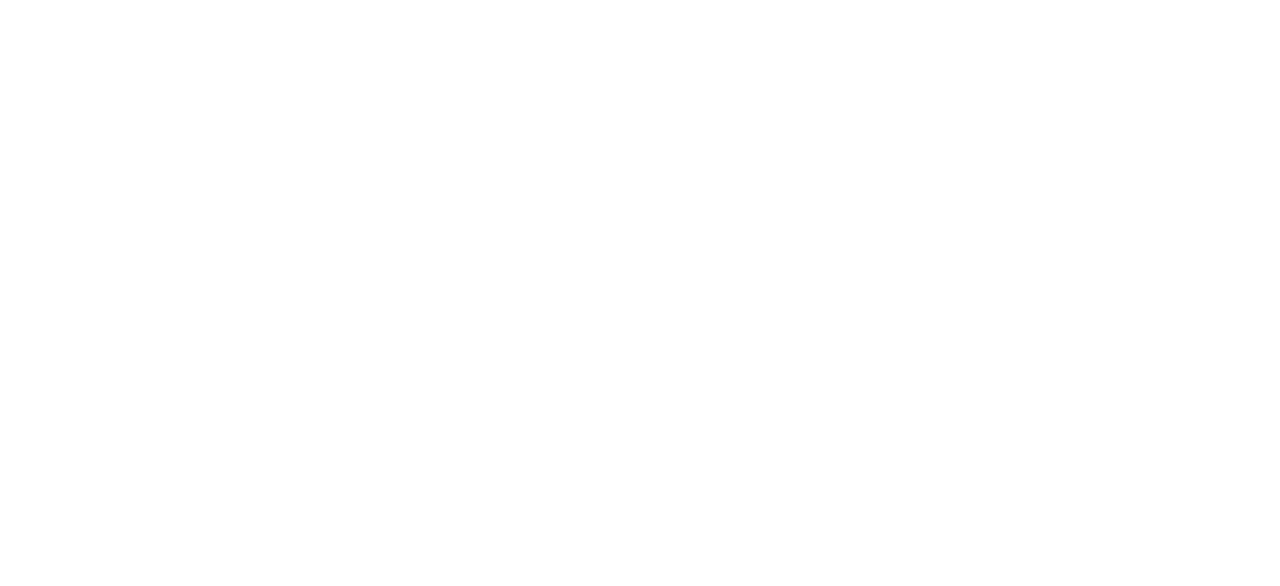
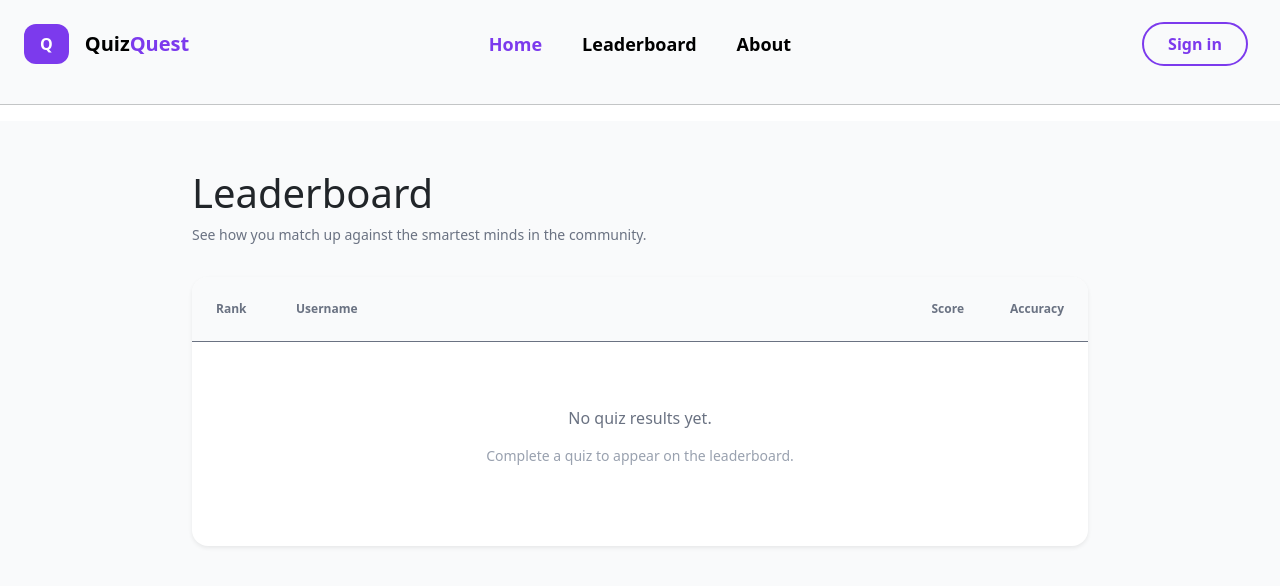
Before and after one commit to Ansh-Kathil/QuizQuest, a React (Vite) app: page /leaderboard in a window 1280 px wide. Before the commit this address had no page. Shown: the top 586 px of the page. Built offline with nearby package versions, Linux system fonts and the light colour scheme.

Commit message:
leaderBoard

```diff
--- a/src/App.jsx
+++ b/src/App.jsx
@@ -3,6 +3,7 @@ import Home from './pages/Home'
 import QuizSetupPage from './pages/QuizSetup'
 import Quiz from './pages/Quiz'
 import Results  from './pages/Results'
+import Leaderboard from './pages/LeaderBoard'
 
 function App() {
     return (
@@ -12,6 +13,7 @@ function App() {
                 <Route path="/quiz-setup" element={<QuizSetupPage />} />
                 <Route path="/quiz" element={<Quiz />} />
                 <Route path="/results" element={<Results />} />
+                <Route path="/leaderboard" element={<Leaderboard />} />
             </Routes>
         </BrowserRouter>
     )
--- a/src/components/Header.jsx
+++ b/src/components/Header.jsx
@@ -11,13 +11,13 @@ export default function Header() {
                     <div className=" absolute  left-1/2 -translate-x-1/2 ">
                         <ul   className=" flex  text-lg font-semibold items-center gap-10 list-none flex-row m-0 p-0">
                             <li className="">
-                                <Link to={'/'} className=" text-[#7C3AED]!  text-lg no-underline!"  href="#">Home</Link>
+                                <Link to={'/'} className=" text-[#7C3AED]!  text-lg no-underline!">Home</Link>
                             </li>
                             <li className="">
-                                <a className="text-black! no-underline!" href="#">Leaderboard</a>
+                                <Link to="/leaderboard" className="text-black! no-underline!" >Leaderboard</Link>
                             </li>
                              <li className="">
-                                <a className="text-black! no-underline!" href="#">About</a>
+                                <Link className="text-black! no-underline!" >About</Link>
                             </li>
                         </ul>
                     </div>
--- a/src/components/Setup.jsx
+++ b/src/components/Setup.jsx
@@ -8,6 +8,7 @@ export default function QuizSetup() {
     const [category, setCategory] = useState("General Knowledge");
     const [type, setType] = useState("Multiple Choice");
     const navigate = useNavigate()
+    const [username, setUsername] = useState("");
 
 
 
@@ -122,19 +123,39 @@ export default function QuizSetup() {
                         </div>
                     </div>
 
+                    <div className="mt-10">
+    <h2 className="text-2xl font-bold mb-4">
+        Your Name
+    </h2>
+
+    <input
+        type="text"
+        value={username}
+        onChange={(e) => setUsername(e.target.value)}
+        placeholder="Enter your name"
+        className="w-full border border-gray-200 rounded-xl px-5 py-4
+        bg-white text-gray-700 outline-none
+        focus:border-[#7C3AED]"
+    />
+</div>
+
                     {/* Start */}
                     <div className="mt-10 w-full font-semibold text-lg! ">
 
-                        <button onClick={() => {
+                        <button disabled={!username.trim()} disabled:opacity-40 disabled:cursor-not-allowed onClick={() => {
+    localStorage.setItem("username", username);
+
     navigate("/quiz", {
         state: {
             category,
             difficulty,
             questions,
-                                    type
+            type,
+            username
         }
-                            })
+    });
 }}
+
                             className="mt-12 block text-center border rounded-2xl! no-underline! w-full! py-4
                         bg-[#7C3AED] text-white text-lg font-bold
                         hover:bg-[#6D28D9] transition"
--- /dev/null
+++ b/src/pages/Leaderboard.jsx
@@ -0,0 +1,140 @@
+import React, { useEffect, useState } from "react";
+import Header from "../components/Header";
+
+export default function Leaderboard() {
+    const [results, setResults] = useState([]);
+
+    const currentUsername = localStorage.getItem("username");
+
+    useEffect(() => {
+        const savedResults =
+            JSON.parse(localStorage.getItem("quizResults")) || [];
+
+        setResults(savedResults);
+    }, []);
+
+    const leaderboard = results
+        .map((result, index) => ({
+            ...result,
+            id: index,
+            username: result.username || "Guest",
+            accuracy: Math.round((result.score / result.total) * 100)
+        }))
+        .sort((a, b) => {
+            if (b.score !== a.score) {
+                return b.score - a.score;
+            }
+
+            return b.accuracy - a.accuracy;
+        });
+
+    return (
+        <>
+            <Header />
+
+            <div className="min-h-screen bg-gray-50 px-6 py-12">
+                <div className="max-w-4xl mx-auto">
+
+                    <div>
+                        <h1 className="text-3xl font-bold text-gray-900">
+                            Leaderboard
+                        </h1>
+
+                        <p className="mt-2 text-sm text-gray-500">
+                            See how you match up against the smartest minds
+                            in the community.
+                        </p>
+                    </div>
+
+                    <div className="mt-8 bg-white rounded-2xl shadow-sm overflow-hidden">
+
+                        <div className="grid grid-cols-[80px_1fr_120px_100px] px-6 py-4 bg-gray-50 border-b text-xs font-bold text-gray-500">
+                            <span>Rank</span>
+                            <span>Username</span>
+                            <span className="text-right">Score</span>
+                            <span className="text-right">Accuracy</span>
+                        </div>
+
+                        {leaderboard.length === 0 ? (
+                            <div className="py-16 text-center">
+                                <p className="text-gray-500">
+                                    No quiz results yet.
+                                </p>
+
+                                <p className="mt-2 text-sm text-gray-400">
+                                    Complete a quiz to appear on the leaderboard.
+                                </p>
+                            </div>
+                        ) : (
+                            leaderboard.map((result, index) => (
+                                <div
+                                    key={result.id}
+                                    className={`grid grid-cols-[80px_1fr_120px_100px] items-center px-6 py-4 border-b last:border-b-0 ${
+                                        index === 0
+                                            ? "bg-purple-50"
+                                            : "bg-white"
+                                    }`}
+                                >
+
+                                    {/* Rank */}
+                                    <div>
+                                        {index < 3 ? (
+                                            <div
+                                                className={`w-6 h-6 rounded-full flex items-center justify-center text-xs font-bold text-white ${
+                                                    index === 0
+                                                        ? "bg-orange-400"
+                                                        : index === 1
+                                                        ? "bg-gray-400"
+                                                        : "bg-orange-600"
+                                                }`}
+                                            >
+                                                {index + 1}
+                                            </div>
+                                        ) : (
+                                            <span className="text-sm font-semibold text-gray-600">
+                                                #{index + 1}
+                                            </span>
+                                        )}
+                                    </div>
+
+                                    {/* Username */}
+                                    <div className="flex items-center gap-3">
+
+                                        <div className="w-8 h-8 rounded-full bg-[#7C3AED] text-white flex items-center justify-center text-sm font-bold">
+                                            {result.username
+                                                .charAt(0)
+                                                .toUpperCase()}
+                                        </div>
+
+                                        <span className="text-sm font-semibold text-gray-800">
+                                            {result.username}
+                                        </span>
+
+                                        {result.username === currentUsername && (
+                                            <span className="px-2 py-0.5 rounded bg-[#7C3AED] text-white text-[9px] font-bold">
+                                                YOU
+                                            </span>
+                                        )}
+
+                                    </div>
+
+                                    {/* Score */}
+                                    <div className="text-right text-sm font-semibold text-gray-800">
+                                        {result.score * 1000}
+                                    </div>
+
+                                    {/* Accuracy */}
+                                    <div className="text-right text-sm font-semibold text-green-500">
+                                        {result.accuracy}%
+                                    </div>
+
+                                </div>
+                            ))
+                        )}
+
+                    </div>
+                </div>
+            </div>
+        </>
+    );
+}
--- a/src/pages/Results.jsx
+++ b/src/pages/Results.jsx
@@ -6,16 +6,27 @@ export default function Results() {
     const location = useLocation();
     const navigate = useNavigate();
 
-    const { score, total, time } = location.state || {
-        score: 8,
-        total: 10,
-        time: "2:34",
-    };
+    const {
+    score,
+    total,
+    time,
+    category,
+    difficulty,
+    type
+} = location.state || {};
 
-    const percentage = total
-        ? Math.round((score / total) * 100)
-        : 0;
 
+if (!location.state) {
+    navigate("/quiz-setup");
+    return null;
+}
+    const percentage = Math.round((score / total) * 100);
+    const getMessage = () => {
+    if (percentage >= 80) return "Excellent!";
+    if (percentage >= 60) return "Great Job!";
+    if (percentage >= 40) return "Good Try!";
+    return "Keep Practicing!";
+};
     const incorrect = total - score;
 
     return (
@@ -121,7 +132,7 @@ export default function Results() {
                             className="px-6 py-2.5 rounded-2xl! bg-[#F5F3FF] text-[#7C3AED] text-xs font-semibold
                             hover:bg-purple-100 transition"
                         >
-                            Try Another Category
+                            Back to Home
                         </button>
 
                         <button
```
Also changed, not shown: src/pages/Quiz.jsx (+65 -8 lines). Lines whose indentation alone changed are shown as unchanged.
